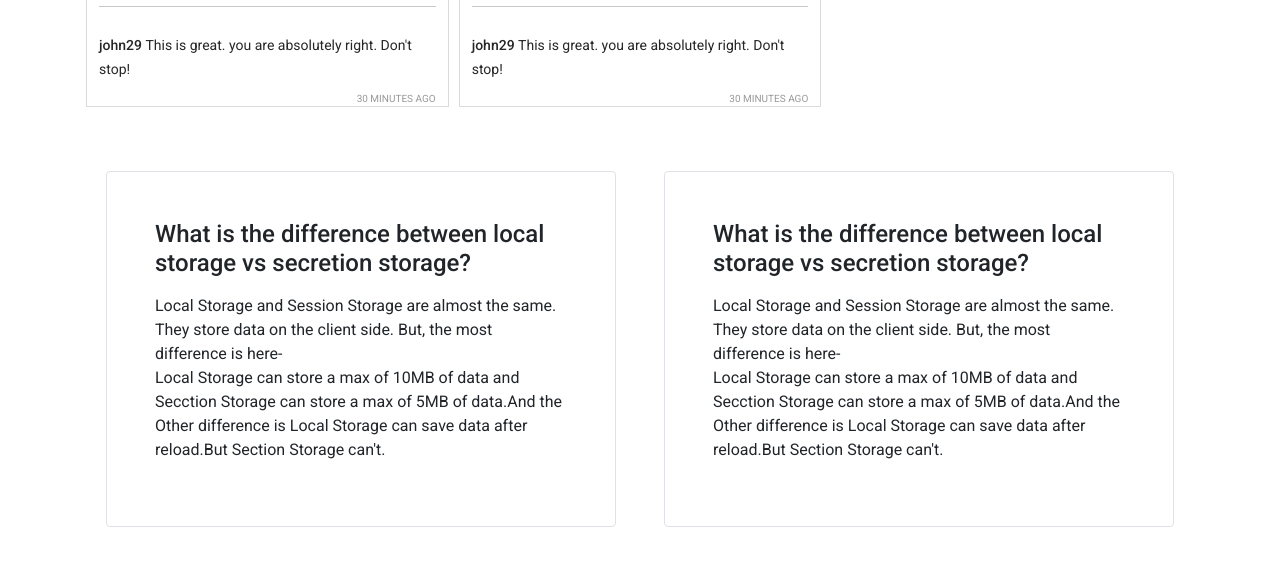
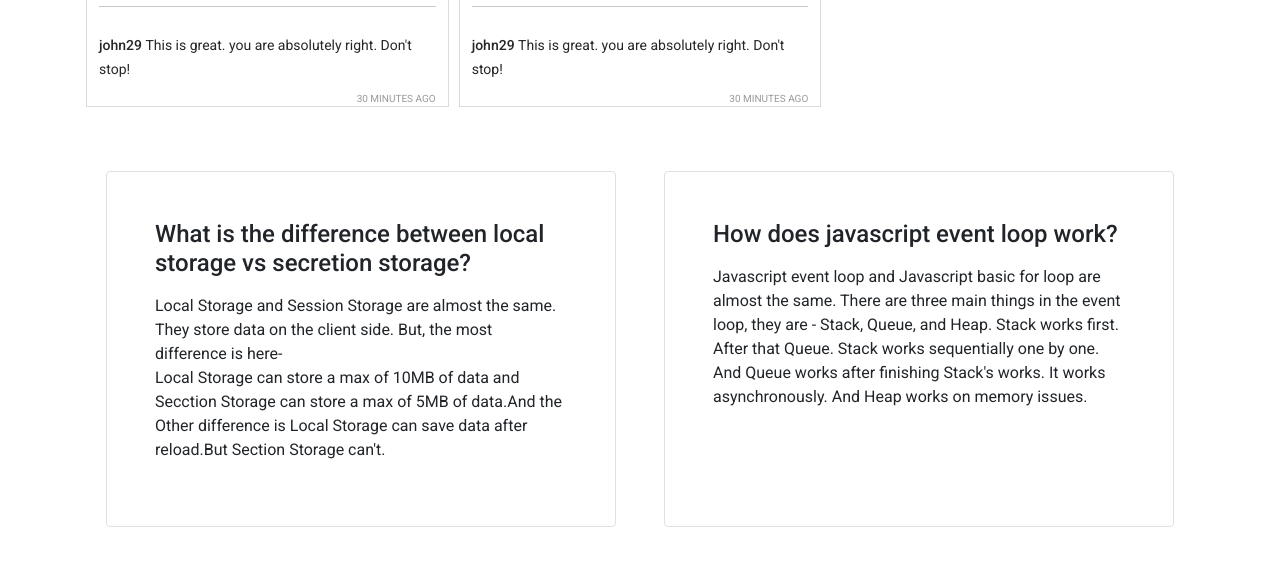
Before and after one commit to tahamah/insta-shohor-bug-ass, a plain HTML site: page index.html in a window 1280 px wide. Shown: the part 1425-1990 px from the top of the page. Drawn offline with nearby package versions, Linux system fonts and the light colour scheme.

Commit message:
event loop done

```diff
--- a/index.html
+++ b/index.html
@@ -71,9 +71,9 @@
 
 
         <article class="w-50 mx-4 p-5 border rounded">
-            <h4>What is the difference between local storage vs secretion storage?</h4>
-            <p class="mt-3 text-justify">Local Storage and Session Storage are almost the same. They store data on the client side. But, the most difference is here- <br> Local Storage can store a max of 10MB of data and Secction Storage can store a max of 5MB of data.And the Other
-                difference is Local Storage can save data after reload.But Section Storage can't.
+            <h4>How does javascript event loop work?</h4>
+            <p class="mt-3 text-justify">Javascript event loop and Javascript basic for loop are almost the same. There are three main things in the event loop, they are - Stack, Queue, and Heap. Stack works first. After that Queue. Stack works sequentially one by one. And Queue
+                works after finishing Stack's works. It works asynchronously. And Heap works on memory issues.
             </p>
         </article>
     </section>
--- a/js/app.js
+++ b/js/app.js
@@ -12,7 +12,7 @@ const getReportedPosts = () => {
 };
 
 const isLiked = (id) => {
-    return likedPostsId.length && !!likedPostsId.includes(id); ////likedPostsId?.le
+    return likedPostsId.length && !!likedPostsId.includes(id);
 };
 
 const addToLiked = (id) => {
```
